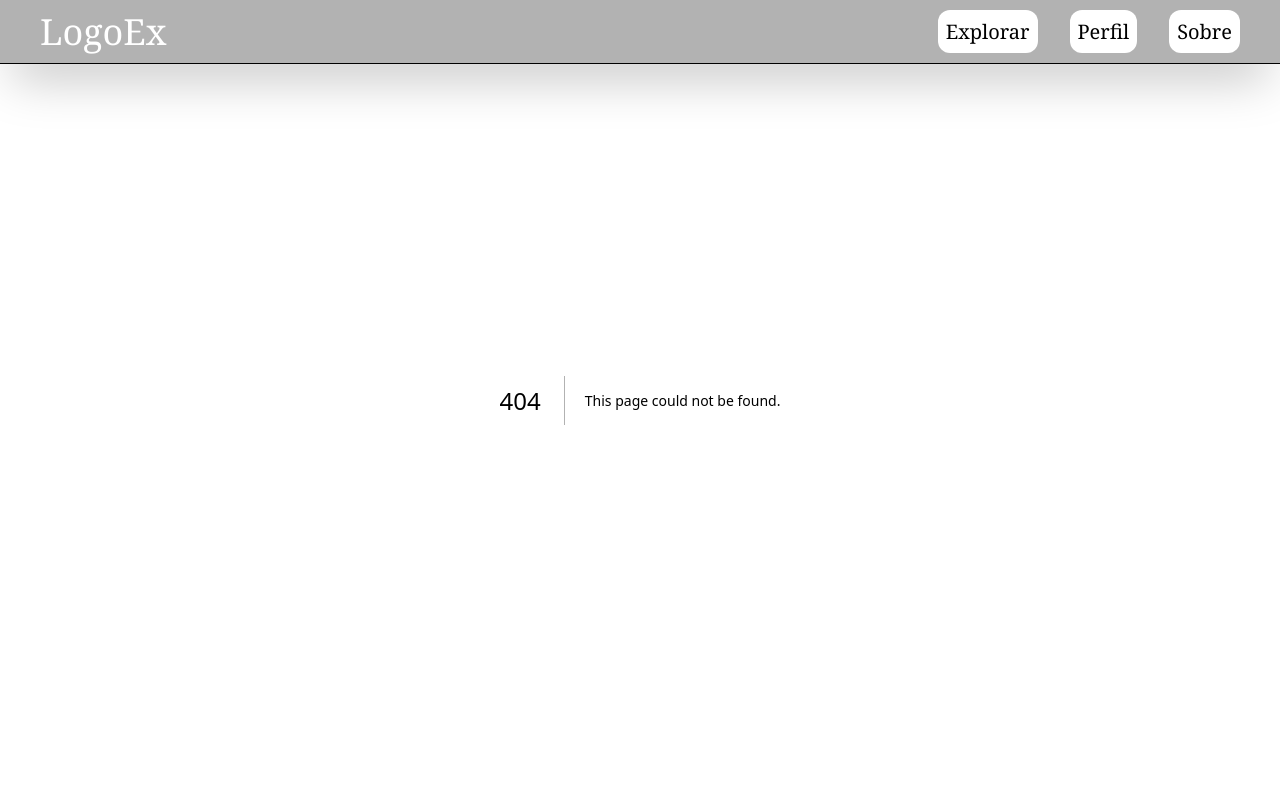
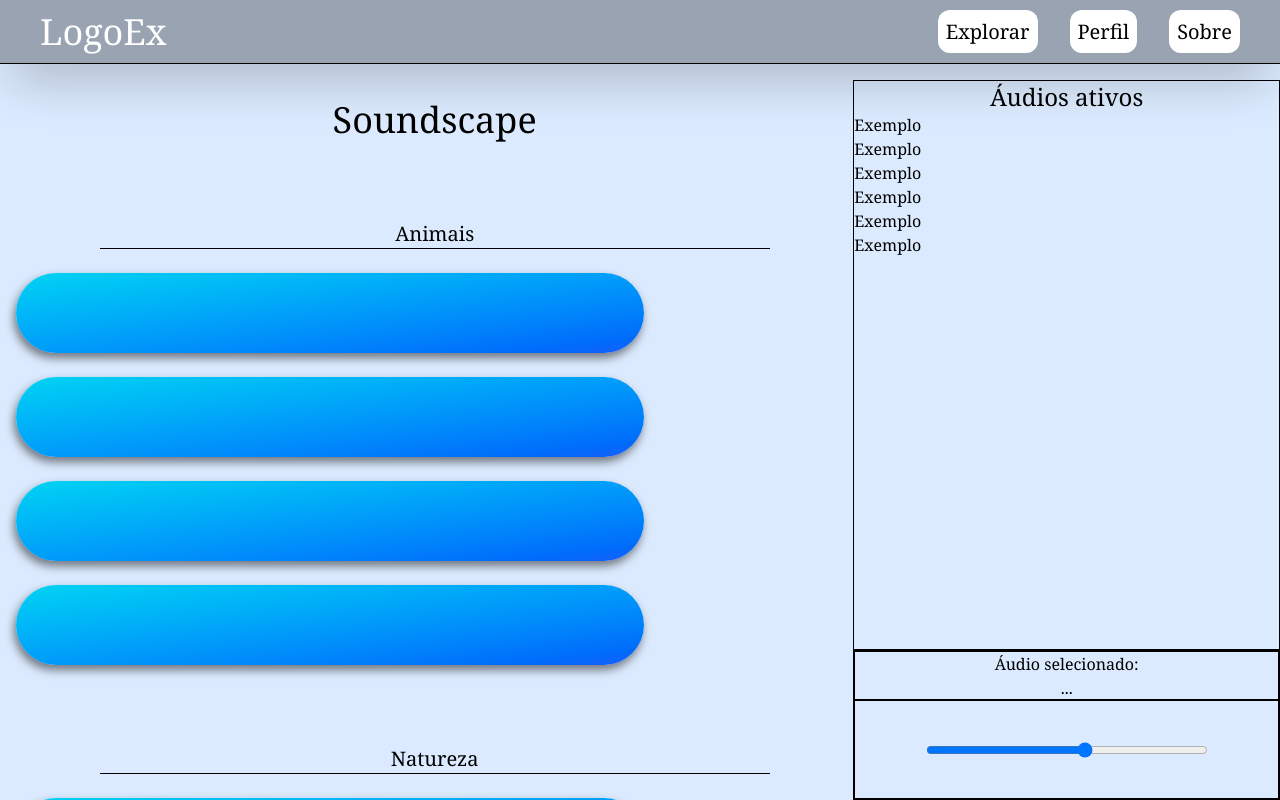
Before and after one commit to venicius8/youzen, a Next.js app: page /soundscape in a window 1280 px wide. Before the commit this address had no page. Built offline with nearby package versions, Linux system fonts and the light colour scheme.

Commit message:
feat: add soundscape page layout

```diff
--- /dev/null
+++ b/app/soundscape/page.tsx
@@ -0,0 +1,74 @@
+function AudioContainer() {
+  return (
+    <div
+      className="w-3/4 max-w-3xl h-20 bg-linear-to-br from-cyan-400 to-blue-600 rounded-full my-6"
+      style={{ boxShadow: "-2px 5px 10px rgba(0, 0, 0, 0.5)" }}
+    ></div>
+  );
+}
+
+function AudioSection({ label }: { label: String }) {
+  return (
+    <span className="flex flex-col items-center mt-20">
+      <p className="text-xl text-center">{label}</p>
+      <hr className="w-4/5" />
+    </span>
+  );
+}
+
+export default function Soundscape() {
+  return (
+    <section className="h-screen flex flex-col md:flex-row">
+      <div className="grow overflow-x-auto pl-4">
+        <h1 className="mt-25 mb-11 text-4xl text-center">Soundscape</h1>
+
+        <AudioSection label="Animais" />
+        <AudioContainer />
+        <AudioContainer />
+        <AudioContainer />
+        <AudioContainer />
+
+        <AudioSection label="Natureza" />
+        <AudioContainer />
+        <AudioContainer />
+        <AudioContainer />
+        <AudioContainer />
+
+        <AudioSection label="Artificiais" />
+        <AudioContainer />
+        <AudioContainer />
+        <AudioContainer />
+      </div>
+
+      <div className="h-full flex flex-row md:h-full md:w-1/3 md:flex-col">
+        <div className="border w-2/3 flex-1 md:mt-20 md:w-full">
+          <h2 className="text-center text-2xl">Áudios ativos</h2>
+          <div>
+            <p>Exemplo</p>
+            <p>Exemplo</p>
+            <p>Exemplo</p>
+            <p>Exemplo</p>
+            <p>Exemplo</p>
+            <p>Exemplo</p>
+          </div>
+        </div>
+        <div className="border w-1/3 md:w-full">
+          <div className="border h-1/3 text-center">
+            <h2>Áudio selecionado:</h2>
+            <p>...</p>
+          </div>
+          <div className="border h-2/3 flex justify-center items-center">
+            <input
+              className="-rotate-90 h-3/4 aspect-square md:rotate-0 md:w-2/3 md:aspect-auto md:p-10"
+              type="range"
+              min={0}
+              max={1}
+              step={0.01}
+              defaultValue={0.6}
+            />
+          </div>
+        </div>
+      </div>
+    </section>
+  );
+}
```
